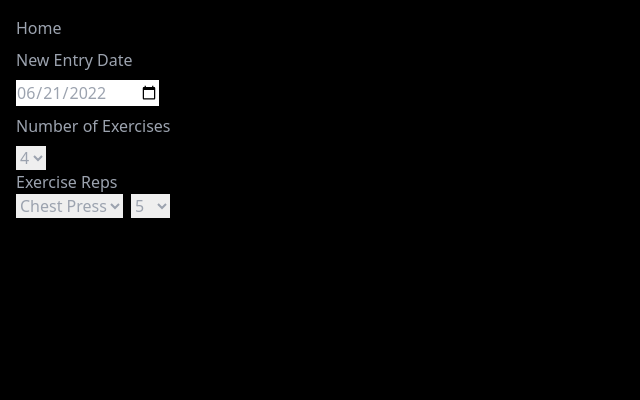
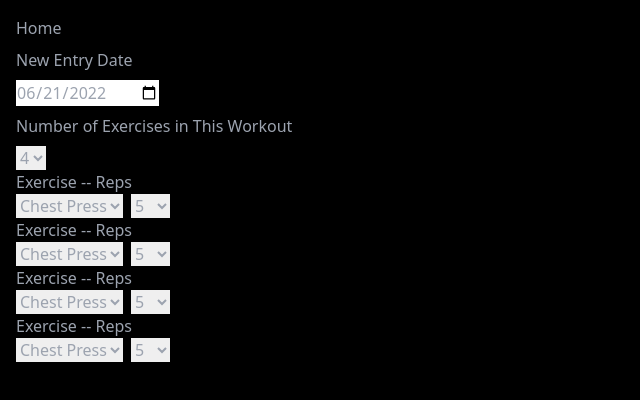
Before and after one commit to Jerrad-Johnson/WorkoutApp, a React (Create React App) app: page / in a window 1280 px wide. Shown: the top 400 px of the page, without its empty margins (0-640 px from the left). Built offline with nearby package versions, Linux system fonts and the light colour scheme.

Commit message:
More forms / states, refactoring.

```diff
--- a/src/Home.tsx
+++ b/src/Home.tsx
@@ -4,9 +4,9 @@ let cc = console.log;
 function Home(){
 
     const [numberOfExercisesState, setNumberOfExercisesState] = useState<number>(4);
-    const [defaultNumberOfExercises, setDefaultNumberOfExercises] = useState<number>(4);
+    const [defaultNumberOfExercisesState, setDefaultNumberOfExercisesState] = useState<number>(4);
     const [exerciseTypesState, setExerciseTypesState] = useState<string[]>(["Chest Press"]);
-    const [defaultRepCount, setDefaultRepCount] = useState<number>(5);
+    const [defaultRepCountState, setDefaultRepCountState] = useState<number>(5);
 
     let date: string = todaysDateForHTMLCalendar()
 
@@ -16,15 +16,31 @@ function Home(){
             <span className={"inputTitle"}>New Entry Date</span>
             <input type={"date"} defaultValue={date}></input>
 
-            <span className={"inputTitle"}>Number of Exercises</span>
-            <select defaultValue={defaultNumberOfExercises} className={"genericSelectorShort"}>
             <NumberOfExercises
                 numberOfExercisesState = {numberOfExercisesState}
+                defaultNumberOfExercisesState = {defaultNumberOfExercisesState}
+                defaultRepCountState = {defaultRepCountState}
             />
-            </select>
 
+            <ExercisesComponent
+                numberOfExercisesState = {numberOfExercisesState}
+                defaultRepCountState = {defaultRepCountState}
+                exerciseTypesState = {exerciseTypesState}
+                defaultNumberOfExercisesState = {defaultNumberOfExercisesState}
+            />
             <br />
-            <span className={"inputTitleSideBySide"}>Exercise </span>
+        </form>
+      </div>
+    );
+}
+
+function ExercisesComponent({numberOfExercisesState, defaultRepCountState, exerciseTypesState, defaultNumberOfExercisesState}:
+                                {numberOfExercisesState: number, defaultRepCountState: number, exerciseTypesState: string[],
+                                defaultNumberOfExercisesState: number}){
+    let exercisesComponents: JSX.Element[] = Array.from({length: numberOfExercisesState}, (_v, k) => {
+        return (
+            <div key={k}>
+                <span className={"inputTitleSideBySide"}>Exercise -- </span>
                 <span className={"inputTitleSideBySide"}>Reps </span>
                 <br />
                 <select className={"genericSelectorLongSideBySide"}>
@@ -33,32 +49,32 @@ function Home(){
                     />
                 </select>
 
-            <select defaultValue={defaultRepCount} className={"genericSelectorShortSideBySide secondSideBySideSelector"}>
+                <select defaultValue={defaultRepCountState} className={"genericSelectorShortSideBySide secondSideBySideSelector"}>
                     <RepCount/>
                 </select>
-
-
-
-
-        </form>
             </div>
-    );
-}
-
-function NumberOfExercises({numberOfExercisesState}: {numberOfExercisesState: number}){
-    let numberOfExercisesAsArray: number[] = [];
-
-    for (let i = 0; i < numberOfExercisesState;){
-        numberOfExercisesAsArray[i] = ++i;
-    }
-
-    let exerciseOptionCount: JSX.Element[] = numberOfExercisesAsArray.map((e: number, k: number) => {
-       return (
-            <option key={k}>{e}</option>
         );
     });
 
-    return (<>{exerciseOptionCount}</>);
+return (<>{exercisesComponents}</>);
+
+}
+
+function NumberOfExercises({numberOfExercisesState, defaultNumberOfExercisesState, defaultRepCountState}:
+                           {numberOfExercisesState: number, defaultNumberOfExercisesState: number, defaultRepCountState: number}){
+    let exerciseOptionCount: JSX.Element[] = Array.from({length: numberOfExercisesState}, (_e, k) => {
+       return (
+            <option key={k}>{k+1}</option>
+       );
+    });
+
+    return (<>
+                <span className={"inputTitle"}>Number of Exercises in This Workout</span>
+                <select defaultValue={defaultNumberOfExercisesState} className={"genericSelectorShort"}>
+                    {exerciseOptionCount}
+                </select>
+            </>
+    );
 }
 
 function TypesOfExercises({exerciseTypesState}: {exerciseTypesState: string[]}){
```
Lines whose indentation alone changed are shown as unchanged.
